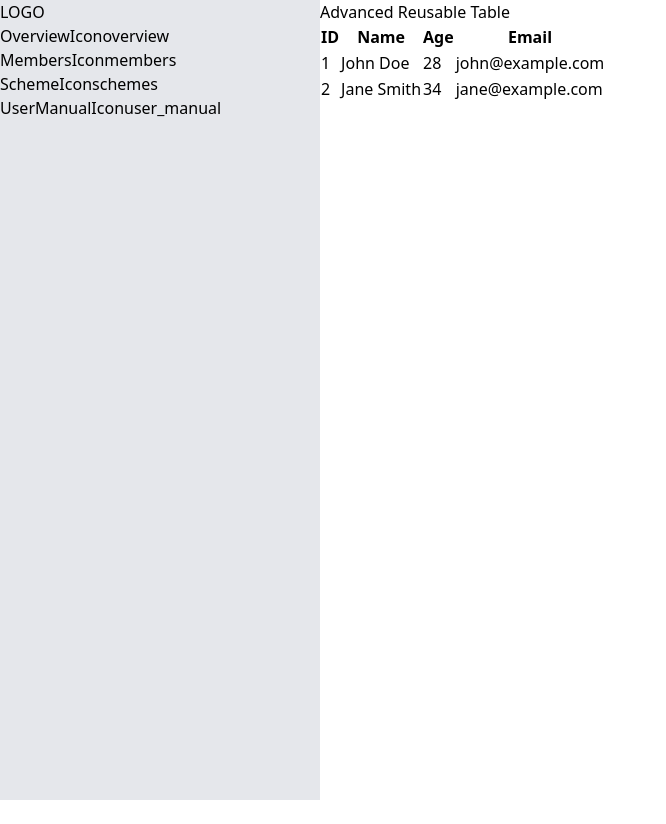
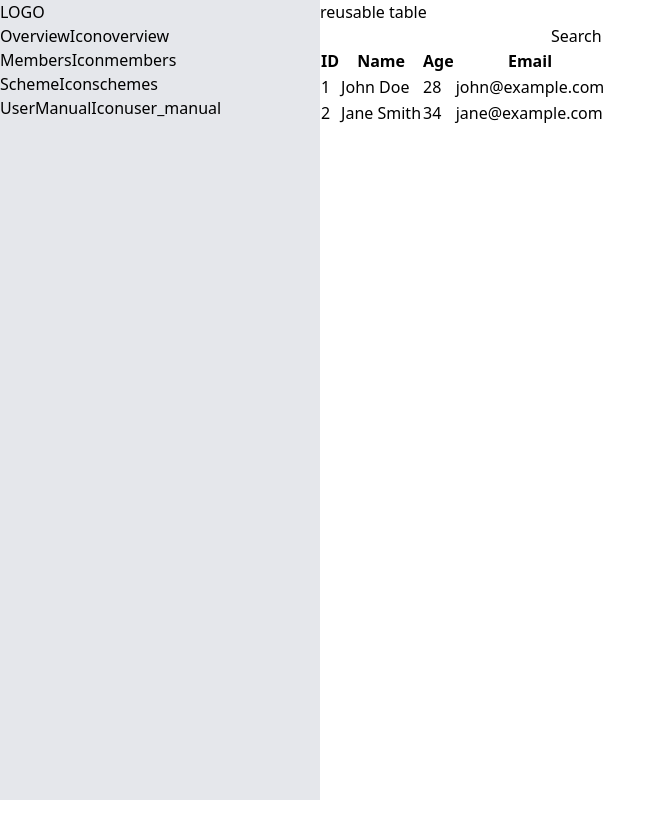
Before and after one commit to hmthu30/admin_panel, a Next.js app: page /dashboard in a window 1280 px wide. Shown: the whole page, without its empty margins (0-666 px from the left). Built offline with nearby package versions, Linux system fonts and the light colour scheme.

Commit message:
writing reuseable table with using layout

```diff
--- a/src/components/UI/sidebar/SidebarList.tsx
+++ b/src/components/UI/sidebar/SidebarList.tsx
@@ -68,18 +68,21 @@ const LinkWrapper: React.FC<LinkWrapperType> = ({
     (typeof LinkWrapperType)[keyof typeof LinkWrapperType],
     string
   > = {
-    [LinkWrapperType.Default]: "text-black",
+    [LinkWrapperType.Default]: "text-black cursor-pointer",
     [LinkWrapperType.Modify]: "",
   };
 
+  //hard code need to change this
+  const Component = props.list.href && props.list.href !== "#" ? Link : "div";
+
   return (
-    <Link
+    <Component
       href={props.list.href}
       className={twMerge([classNameMap[className], additionalStyle])}
       onClick={onclick}
     >
       {children}
-    </Link>
+    </Component>
   );
 };
 
--- a/src/components/UI/table/Table.tsx
+++ b/src/components/UI/table/BaseTable.tsx
@@ -40,7 +40,7 @@ interface SortConfig<T> {
   direction: "asc" | "desc";
 }
 
-const TablePage = <T extends Record<string, unknown>>({
+const BaseTable = <T extends Record<string, unknown>>({
   columns,
   data,
   onAdvancedSearch,
@@ -86,4 +86,4 @@ const TablePage = <T extends Record<string, unknown>>({
   );
 };
 
-export default TablePage;
+export default BaseTable;
--- a/src/hoc/Auxilitary/AuxilitaryWithStyle.tsx
+++ b/src/hoc/Auxilitary/AuxilitaryWithStyle.tsx
@@ -8,7 +8,7 @@ const AuxiliaryWithStyle: React.FC<AuxiliaryWithStyleProps> = ({
   className = "",
   children,
 }) => {
-  return <div className={`auxiliary-wrapper ${className}`}>{children}</div>;
+  return <div className={`${className}`}>{children}</div>;
 };
 
 export default AuxiliaryWithStyle;
--- /dev/null
+++ b/src/hoc/layout/TableLayout.tsx
@@ -0,0 +1,37 @@
+import React from "react";
+import { TableLayoutType } from "@/utils/const/tableConstant";
+import BaseTable from "@/components/UI/table/BaseTable";
+import AuxiliaryWithStyle from "../Auxilitary/AuxilitaryWithStyle";
+
+interface TableLayoutProps<TData extends object, THeader extends object> {
+  children: React.ReactNode;
+  className: (typeof TableLayoutType)[keyof typeof TableLayoutType];
+  TableHeader: THeader[];
+  TableData: TData[];
+}
+
+const TableLayout = <TData extends object, THeader extends object>({
+  children,
+  className,
+  TableHeader,
+  TableData,
+}: TableLayoutProps<TData, THeader>) => {
+  const classNameMap: Record<
+    (typeof TableLayoutType)[keyof typeof TableLayoutType],
+    string
+  > = {
+    [TableLayoutType.Default]: "",
+    [TableLayoutType.Modify]: "",
+  };
+
+  return (
+    <AuxiliaryWithStyle className={classNameMap[className]}>
+      <div>{children}</div>
+      <div>
+        <BaseTable columns={TableHeader as never} data={TableData as never} />
+      </div>
+    </AuxiliaryWithStyle>
+  );
+};
+
+export default TableLayout;
--- a/src/template/dashboard/index.tsx
+++ b/src/template/dashboard/index.tsx
@@ -1,48 +1,33 @@
-import Table from "@/components/UI/table/Table";
+import BaseTable from "@/components/UI/table/BaseTable";
+import Auxiliary from "@/hoc/Auxilitary/Auxilitary";
+import TableLayout from "@/hoc/layout/TableLayout";
+import { TableLayoutType } from "@/utils/const/tableConstant";
 import React from "react";
-
-interface RowData {
-  id: number;
-  name: string;
-  age: number;
-  email: string;
-}
-
-const columns = [
-  { key: "id", label: "ID" },
-  { key: "name", label: "Name" },
-  { key: "age", label: "Age" },
-  {
-    key: "email",
-    label: "Email",
-    render: (value: string) => <a href={`mailto:${value}`}>{value}</a>,
-  },
-];
-
-const data: RowData[] = [
-  { id: 1, name: "John Doe", age: 28, email: "john@example.com" },
-  { id: 2, name: "Jane Smith", age: 34, email: "jane@example.com" },
-  // Add more rows as needed
-];
+import DashboardStoreProviderWithProps from "./store";
+import { columns, data } from "@/utils/mock/DashboardTableMock";
 
 const DashboardPage = () => {
-  const handleAdvancedSearch = () => {
-    console.log("Advanced Search Triggered");
-  };
   return (
-    <div>
-      <h1>Advanced Reusable Table</h1>
-      <Table
-        columns={columns as never}
-        data={data as never}
-        onAdvancedSearch={handleAdvancedSearch}
-      />
-    </div>
+    <Auxiliary>
+      <p>reusable table</p>
+      <input type="text" />
+      <button>Search</button>
+    </Auxiliary>
   );
 };
 
 const DashboardTemplate = () => {
-  return <DashboardPage />;
+  return (
+    <DashboardStoreProviderWithProps TableHeader={columns} TableData={data}>
+      <TableLayout
+        className={TableLayoutType.Default}
+        TableHeader={columns}
+        TableData={data}
+      >
+        <DashboardPage />
+      </TableLayout>
+    </DashboardStoreProviderWithProps>
+  );
 };
 
 export default DashboardTemplate;
--- a/src/template/dashboard/store.tsx
+++ b/src/template/dashboard/store.tsx
@@ -1,43 +1,46 @@
+import React from "react";
 import { createContextStore } from "@/context/ZustandProvider";
 import { createStore } from "zustand/vanilla";
 import { MyMutationProvider } from "./mutation";
 
-export type CounterState = {
-  count: number;
+export type DashboardState = {
+  TableHeader: any;
+  TableData: any;
 };
 
-export type CounterActions = {
-  incrementCount: () => void;
-  decrementCount: () => void;
+export type DashboardActions = {
+  setTableHeader: (header: any) => void;
+  setTableData: (data: any) => void;
 };
 
-export type CounterStore = CounterState & CounterActions;
+export type DashboardStore = DashboardState & DashboardActions;
 
-const defaultCounterState: CounterState = {
-  count: 0,
+const defaultDashboardState: DashboardState = {
+  TableHeader: null,
+  TableData: null,
 };
 
-const [CounterStoreProvider, useCounterStore] = createContextStore<
-  CounterStore,
-  CounterState
->((props: CounterState) =>
-  createStore<CounterStore>()((set) => ({
-    ...defaultCounterState,
+const [DashboardStoreProvider, useDashboardStore] = createContextStore<
+  DashboardStore,
+  DashboardState
+>((props: DashboardState) =>
+  createStore<DashboardStore>()((set) => ({
+    ...defaultDashboardState,
     ...props,
-    incrementCount: () => set((state) => ({ count: state.count + 1 })),
-    decrementCount: () => set((state) => ({ count: state.count - 1 })),
+    setTableHeader: (header) => set(() => ({ TableHeader: header })),
+    setTableData: (data) => set(() => ({ TableData: data })),
   }))
 );
 
-export { useCounterStore };
+export { useDashboardStore };
 
-export default function CounterStoreProviderWithProps({
+export default function DashboardStoreProviderWithProps({
   children,
   ...props
-}: React.PropsWithChildren<CounterState>) {
+}: React.PropsWithChildren<DashboardState>) {
   return (
-    <CounterStoreProvider {...props}>
+    <DashboardStoreProvider {...props}>
       <MyMutationProvider>{children}</MyMutationProvider>
-    </CounterStoreProvider>
+    </DashboardStoreProvider>
   );
 }
--- a/src/utils/const/tableConstant.ts
+++ b/src/utils/const/tableConstant.ts
@@ -42,3 +42,8 @@ export const TableBodyRowColType = {
   Default: "default-table-body-row-col",
   Modify: "modify-table-body-row-col",
 } as const;
+
+export const TableLayoutType = {
+  Default: "default-layout",
+  Modify: "modify-layout",
+} as const;
--- /dev/null
+++ b/src/utils/mock/DashboardTableMock.tsx
@@ -0,0 +1,28 @@
+interface RowData {
+  id: number;
+  name: string;
+  age: number;
+  email: string;
+}
+
+interface ColumnData {
+  key: string;
+  label: string;
+  render?: (value: any) => React.ReactNode;
+}
+
+export const columns: ColumnData[] = [
+  { key: "id", label: "ID" },
+  { key: "name", label: "Name" },
+  { key: "age", label: "Age" },
+  {
+    key: "email",
+    label: "Email",
+    render: (value: string) => <a href={`mailto:${value}`}>{value}</a>,
+  },
+];
+
+export const data: RowData[] = [
+  { id: 1, name: "John Doe", age: 28, email: "john@example.com" },
+  { id: 2, name: "Jane Smith", age: 34, email: "jane@example.com" },
+];
```
